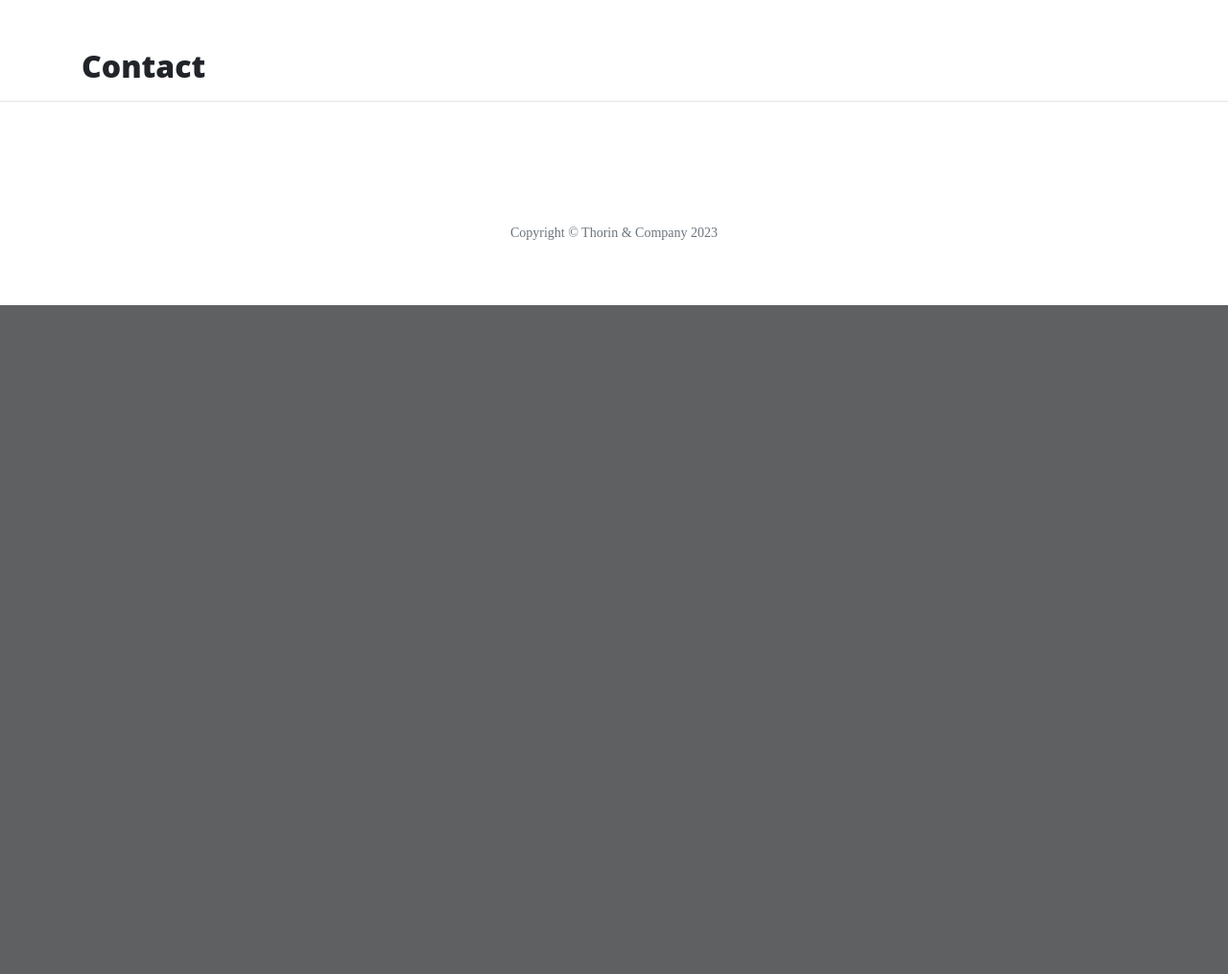
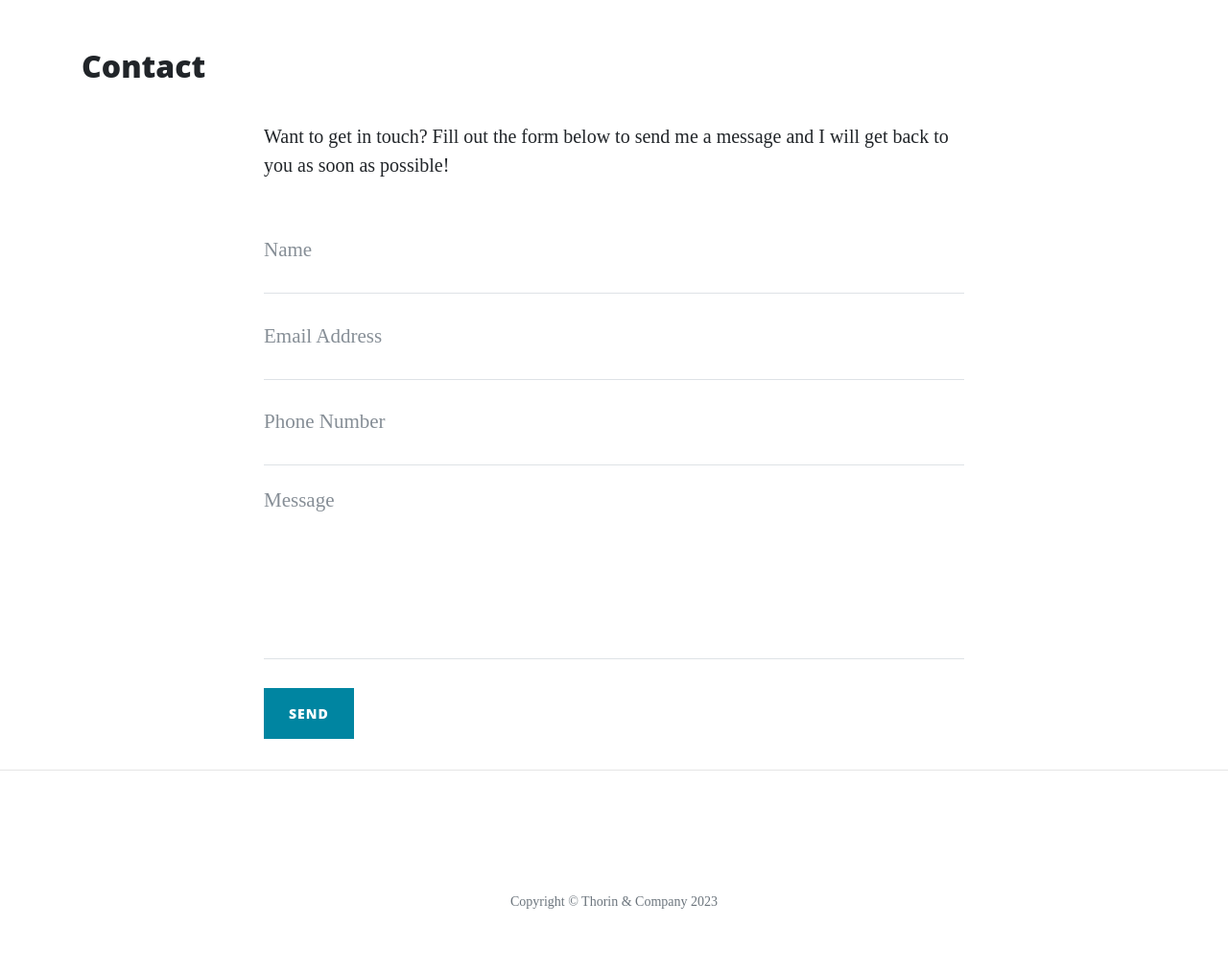
Before and after one commit to Megwana/thorin-company, a Flask app: page /contact in a window 1280 px wide. Shown: the part 628-1643 px from the top of the page at 96% size. Before the commit the page ends 946 px from the top, so only its background shows below. Run offline with Flask 3, Linux system fonts and the light colour scheme; some libraries are stand-ins or nearby versions.

Commit message:
added POST method to form

```diff
--- a/run.py
+++ b/run.py
@@ -1,6 +1,6 @@
 import os
 import json
-from flask import Flask, render_template
+from flask import Flask, render_template, request
 
 
 app = Flask(__name__)
@@ -21,7 +21,7 @@ def about():
 
 @app.route("/about/<member_name>")
 def about_member(member_name):
-    memebr = {}
+    member = {}
     with open("data/company.json", "r") as json_data:
         data = json.load(json_data)
         for obj in data:
@@ -30,8 +30,11 @@ def about_member(member_name):
     return render_template("member.html", member=member)
 
 
-@app.route("/contact")
+@app.route("/contact", methods=["GET", "POST"])
 def contact():
+    if request.method == "POST":
+        print(request.form.get("name"))
+        print(request.form["email"])
     return render_template("contact.html", page_title="Contact")
 
 
--- a/templates/contact.html
+++ b/templates/contact.html
@@ -1,6 +1,47 @@
 {% extends "base.html" %}
 {% block content %}
-    <h2>{{ page_title }}</h2>
+<h2>{{ page_title }}</h2>
+
+<div class="row">
+    <div class="col-lg-8 col-md-10 mx-auto">
+        <p>Want to get in touch? Fill out the form below to send me a message and I will get back to you as soon as possible!</p>
+        <form method="POST" name="sentMessage" id="contactForm" novalidate>
+            <div class="control-group">
+                <div class="form-group floating-label-form-group controls">
+                    <label>Name</label>
+                    <input type="text" class="form-control" placeholder="Name" name="name" id="name" required data-validation-required-message="Please enter your name.">
+                    <p class="help-block text-danger"></p>
+                </div>
+            </div>
+            <div class="control-group">
+                <div class="form-group floating-label-form-group controls">
+                    <label>Email Address</label>
+                    <input type="email" class="form-control" placeholder="Email Address" name="email" id="email" required data-validation-required-message="Please enter your email address.">
+                    <p class="help-block text-danger"></p>
+                </div>
+            </div>
+            <div class="control-group">
+                <div class="form-group col-xs-12 floating-label-form-group controls">
+                    <label>Phone Number</label>
+                    <input type="tel" class="form-control" placeholder="Phone Number" name="phone" id="phone" required data-validation-required-message="Please enter your phone number.">
+                    <p class="help-block text-danger"></p>
+                </div>
+            </div>
+            <div class="control-group">
+                <div class="form-group floating-label-form-group controls">
+                    <label>Message</label>
+                    <textarea rows="5" class="form-control" placeholder="Message" name="message" id="message" required data-validation-required-message="Please enter a message."></textarea>
+                    <p class="help-block text-danger"></p>
+                </div>
+            </div>
+            <br>
+            <div id="success"></div>
+            <div class="form-group">
+                <button type="submit" class="btn btn-primary" id="sendMessageButton">Send</button>
+            </div>
+        </form>
+    </div>
+</div>
 {% endblock %}
 </body>
 </html>
```
